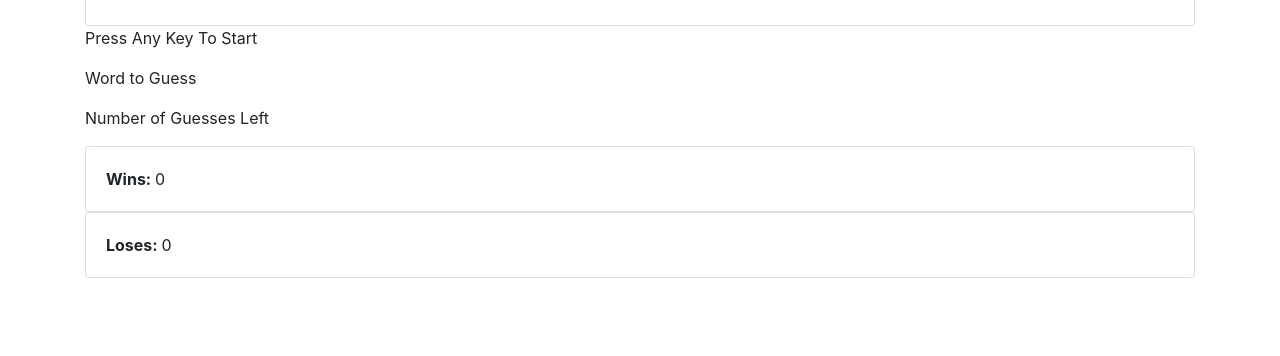
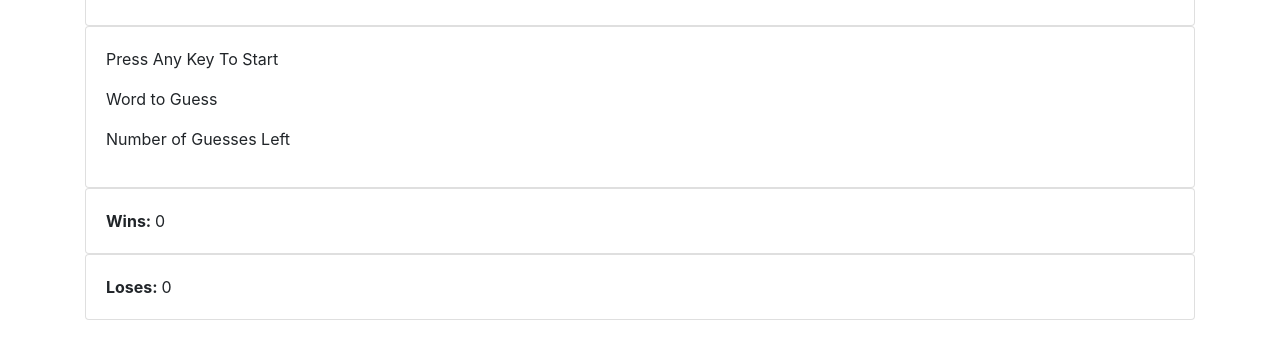
Before and after one commit to Dracopickles/word-guess-game, a plain HTML site: page index.html in a window 1280 px wide. Shown: the part 72-428 px from the top of the page. Drawn offline with nearby package versions, Linux system fonts and the light colour scheme; files whose address does not match are found by name.

Commit message:
initial site files

```diff
--- a/index.html
+++ b/index.html
@@ -26,11 +26,13 @@
       </div>
    </div>
 
-  <div>
+  <div class="card">
+      <div class="card-body">
       <p>Press Any Key To Start</p>
       <span id="keyStrokes"></span>
       <p>Word to Guess</p>
       <p>Number of Guesses Left</p>
+     </div>
     </div>
 
   <div class="card">
```
